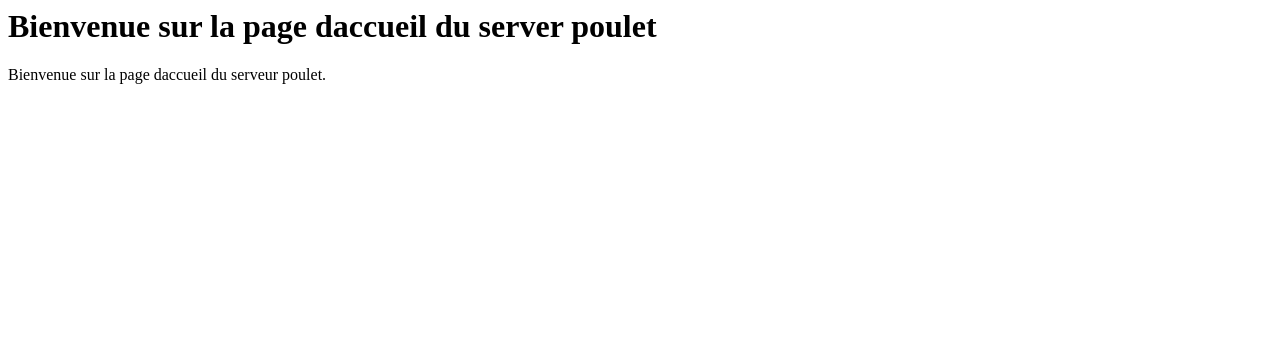
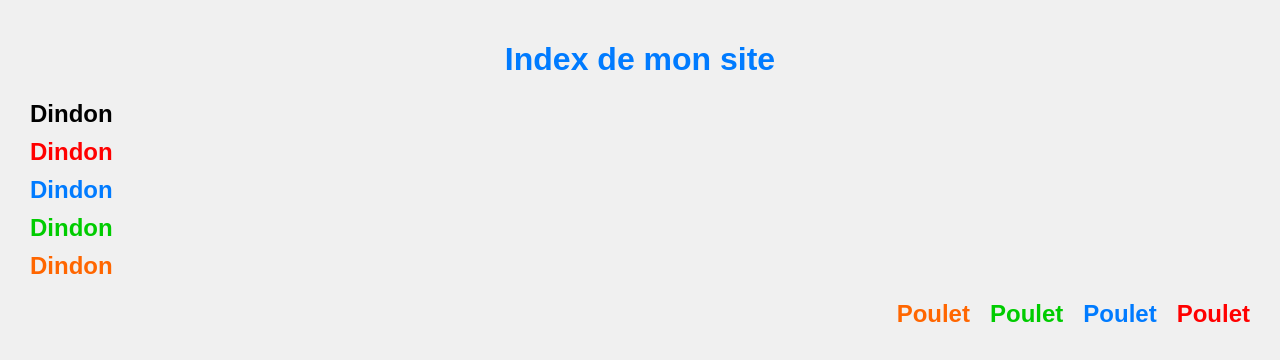
Before and after one commit to cez20/13-Webserv, a plain HTML site: page sites/pouletServer/index.html in a window 1280 px wide. Drawn offline with Linux system fonts and the light colour scheme.

Commit message:
new index for the dindon site and the poulet site

```diff
--- a/sites/pouletServer/index.html
+++ b/sites/pouletServer/index.html
@@ -1,9 +1,79 @@
-<html>
+<!DOCTYPE html>
+<html lang="en">
 <head>
-<title>Page de test pour accueil : pouletServer</title>
+    <meta charset="UTF-8">
+    <meta name="viewport" content="width=device-width, initial-scale=1.0">
+    <title>Index de mon site - Poulet</title>
+    <style>
+        body {
+            font-family: Arial, sans-serif;
+            background-color: #f0f0f0;
+            margin: 0;
+            padding: 20px;
+        }
+
+        h1 {
+            color: #007bff;
+            text-align: center;
+        }
+
+        .dindon {
+            font-size: 24px;
+            font-weight: bold;
+            margin: 10px;
+        }
+
+        .dindon-red {
+            color: #ff0000;
+        }
+
+        .dindon-blue {
+            color: #007bff;
+        }
+
+        .dindon-green {
+            color: #00cc00;
+        }
+
+        .dindon-orange {
+            color: #ff6600;
+        }
+
+        .poulet {
+            font-size: 24px;
+            font-weight: bold;
+            margin: 10px;
+            float: right;
+        }
+
+        .poulet-red {
+            color: #ff0000;
+        }
+
+        .poulet-blue {
+            color: #007bff;
+        }
+
+        .poulet-green {
+            color: #00cc00;
+        }
+
+        .poulet-orange {
+            color: #ff6600;
+        }
+    </style>
 </head>
 <body>
-<h1>Bienvenue sur la page daccueil du server poulet</h1>
-<p>Bienvenue sur la page daccueil du serveur poulet.</p>
+    <h1>Index de mon site</h1>
+    <div class="dindon">Dindon</div>
+    <div class="dindon dindon-red">Dindon</div>
+    <div class="dindon dindon-blue">Dindon</div>
+    <div class="dindon dindon-green">Dindon</div>
+    <div class="dindon dindon-orange">Dindon</div>
+
+    <div class="poulet poulet-red">Poulet</div>
+    <div class="poulet poulet-blue">Poulet</div>
+    <div class="poulet poulet-green">Poulet</div>
+    <div class="poulet poulet-orange">Poulet</div>
 </body>
 </html>
```
Also changed, not shown: sites/dindonServer/index.html (+56 -4 lines), 1 other file.
